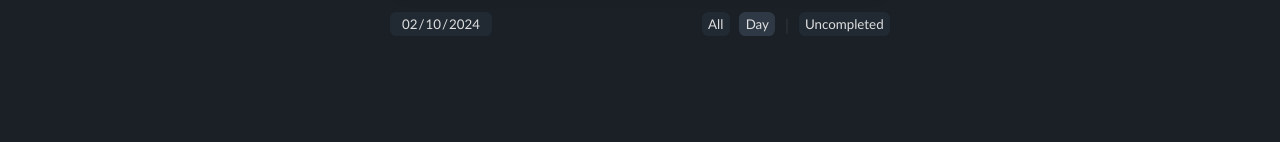
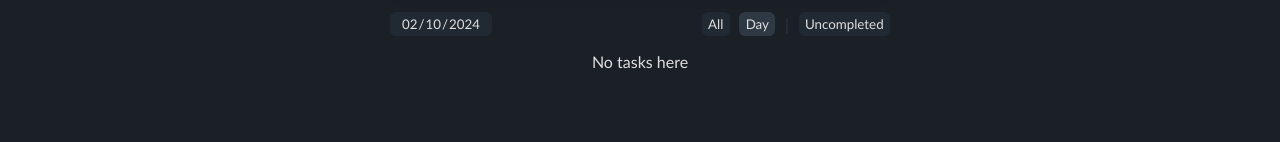
Before and after one commit to iNikAnn/DoVibe, a React (Create React App) app: page / in a window 1280 px wide. Shown: the part 177-319 px from the top of the page. Built offline with nearby package versions, Linux system fonts and the light colour scheme; the HTML template or start-up script is replaced by a standard one.

Commit message:
Fix: Issue preventing day selection via calendar

```diff
--- a/src/components/TodoApp.jsx
+++ b/src/components/TodoApp.jsx
@@ -51,11 +51,12 @@ function TodoApp() {
 
 	// change view mode
 	const handleChangeViewMode = (day) => {
+		const newDate = day === 'today' ? today : day ? day : '';
 		setSwitchPage(true);
 
 		setTimeout(() => {
 			setSwitchPage(false);
-			setDate(day ? today : '');
+			setDate(day ? day : '');
 		}, 600);
 	};
 
--- a/src/components/TodoList.jsx
+++ b/src/components/TodoList.jsx
@@ -29,8 +29,8 @@ function TodoList({ list, date, onRenameTodo, onRemoveTodo, onMarkTodo, isOnlyUn
 
 	return (
 		<div className={styles.todoList}>
-			{list &&
-				(showFiltered ? handleFilterList() : list).map((item, index) => {
+			{list
+				? (showFiltered ? handleFilterList() : list).map((item, index) => {
 					const currDate = item.bin;
 					const binTitle = new Date(currDate).toLocaleDateString(); // the date format adheres to the user's preferences
 
@@ -58,6 +58,8 @@ function TodoList({ list, date, onRenameTodo, onRemoveTodo, onMarkTodo, isOnlyUn
 						</Fragment>
 					)
 				})
+
+				: <span>No tasks here</span>
 			}
 		</div>
 	);
--- a/src/css/TodoList.module.css
+++ b/src/css/TodoList.module.css
@@ -8,6 +8,7 @@
 	text-align: left;
 	color: var(--text-color-dimmed);
 	margin: 2rem 0 0.6rem 0;
+	opacity: 1;
 	animation: appear 0.3s ease;
 }
 
```
